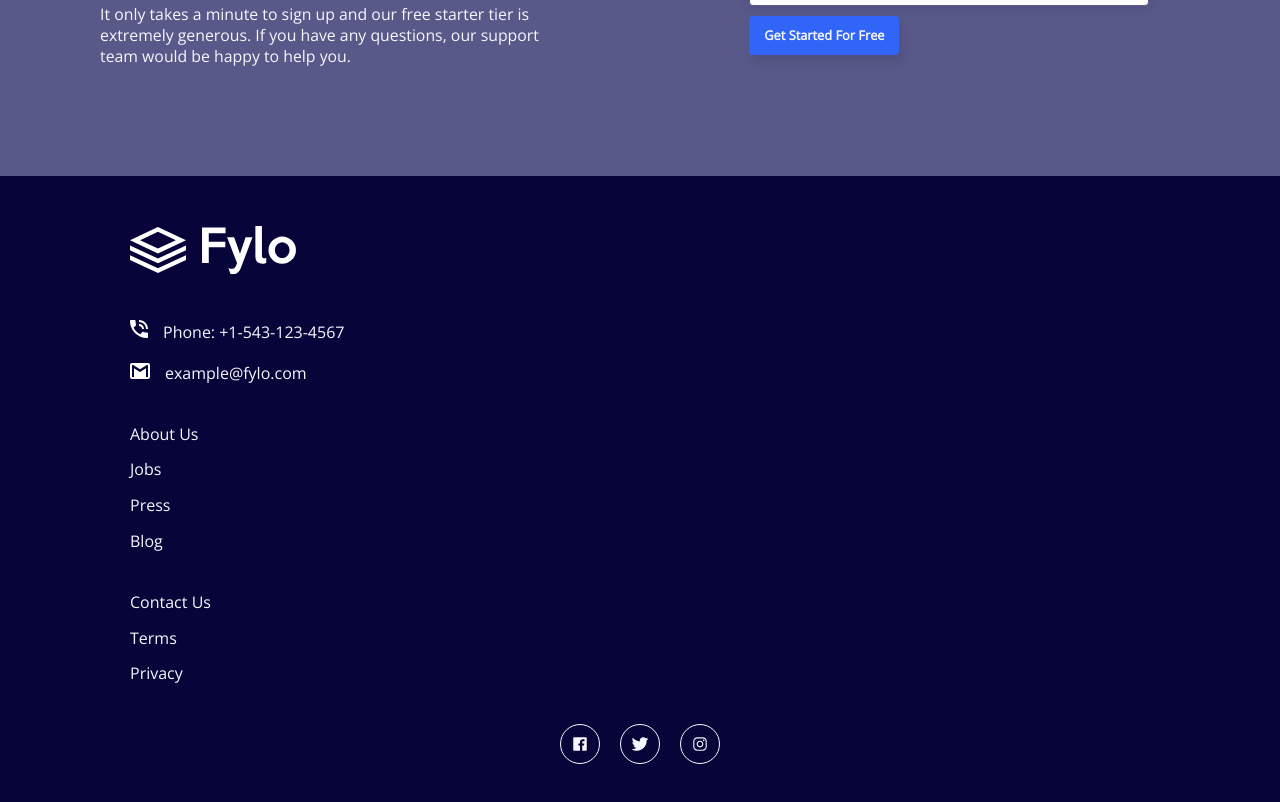
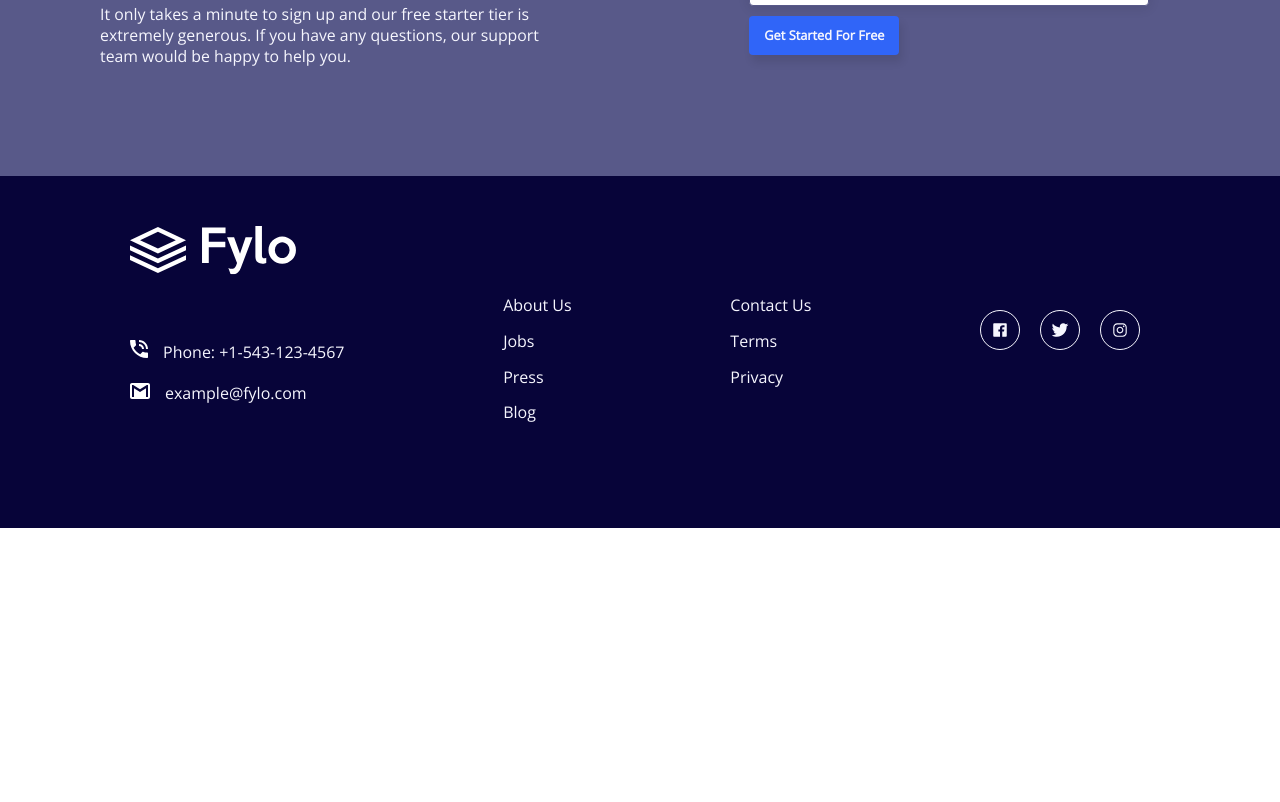
Before and after one commit to SPDUK/fylo, a React (Create React App) app: page / in a window 1280 px wide. Shown: the part 1500-2302 px from the top of the page. After the commit the page ends 2028 px from the top, so only its background shows below. Built offline with nearby package versions, Linux system fonts and the light colour scheme.

Commit message:
feat: add desktop footer styles

```diff
--- a/src/components/footer/footer.jsx
+++ b/src/components/footer/footer.jsx
@@ -19,6 +19,7 @@ const footer = () => (
   <div className="footer-wrapper container">
     <footer className="footer">
       <img className="footer-logo" src={logo} alt="Fylo logo" />
+      <div className="footer-links">
         <div className="footer-contact">
           <div>
             <img src={phoneIcon} alt="phone" />
@@ -36,6 +37,7 @@ const footer = () => (
           <ion-icon name="logo-twitter" />
           <ion-icon name="logo-instagram" />
         </div>
+      </div>
     </footer>
   </div>
 );
--- a/src/components/footer/footer.scss
+++ b/src/components/footer/footer.scss
@@ -38,4 +38,11 @@
       padding: 10px;
     }
   }
+  @media (min-width: 1200px) {
+    &-links {
+      display: flex;
+      justify-content: space-between;
+      text-align: start;
+    }
+  }
 }
```
Lines whose indentation alone changed are shown as unchanged.
